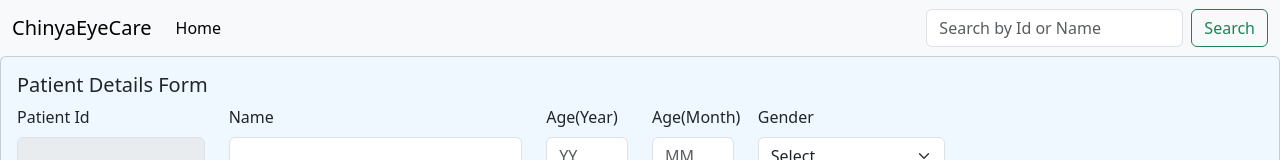
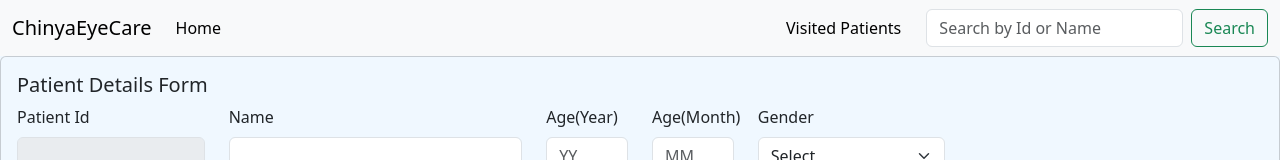
Before and after one commit to pijush-maji/cec-online, a React (Create React App) app: page / in a window 1280 px wide. Shown: the top 160 px of the page. Built offline with nearby package versions, Linux system fonts and the light colour scheme.

Commit message:
removed age validation

```diff
--- a/src/components/DataIntake.js
+++ b/src/components/DataIntake.js
@@ -44,12 +44,12 @@ const DataIntake = (props) => {
             alert("Patient Name is blank!");
             return;
         }
-        if (formData.ageYear === "" || formData.ageYear === " ") {
-            if (formData.ageMonth === "" || formData.ageMonth === " ") {
-                alert("Patient age is blank!");
-                return;
-            }
-        }
+        // if (formData.ageYear === "" || formData.ageYear === " ") {
+        //     if (formData.ageMonth === "" || formData.ageMonth === " ") {
+        //         alert("Patient age is blank!");
+        //         return;
+        //     }
+        // }
         if (formData.gender === "" || formData.gender === " ") {
             alert("Patient Gender is blank!");
             return;
--- a/src/components/Header.js
+++ b/src/components/Header.js
@@ -21,6 +21,7 @@ const Header = () => {
                             <NavLink className="nav-link" to="/home" style={{textDecoration:"none",color:"black"}}>Home</NavLink>
                         </li>
                     </ul>
+                    <NavLink className="nav-link" to="/history" style={{textDecoration:"none",color:"black", marginRight:"2%"}}>Visited Patients</NavLink>
                     {document.title!=="Search" &&
                         <form className="d-flex" onSubmit={handleSearch}>
                         <input className="form-control me-2" type="search" name="query"
```
